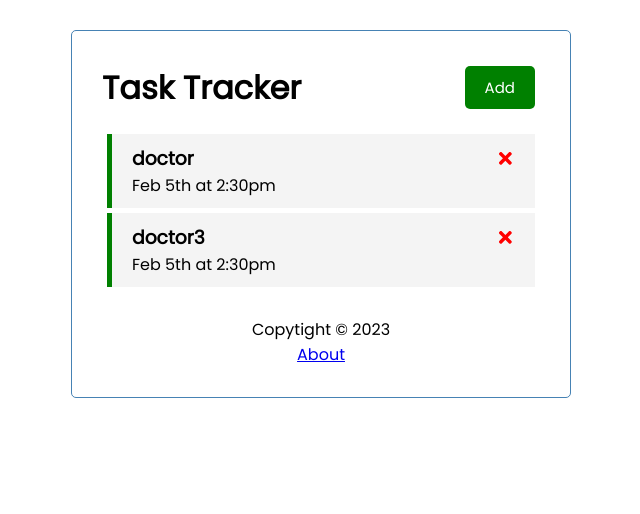
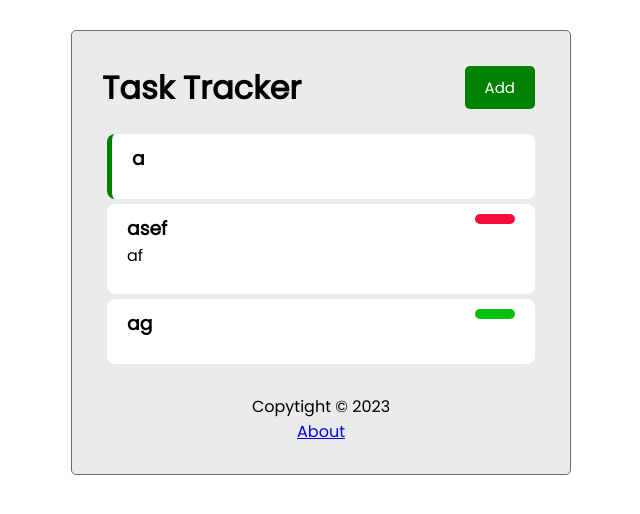
Before and after one commit to KeaweAquarian/react-task-tracker, a React (Create React App) app: page / in a window 1280 px wide. Shown: the top 514 px of the page, without its empty margins (319-959 px from the left). Built offline with nearby package versions, Linux system fonts and the light colour scheme; data requests are answered from the project's data file; the HTML template or start-up script is replaced by a standard one.

Commit message:
add priority

```diff
--- a/db.json
+++ b/db.json
@@ -1,16 +1,27 @@
 {
   "tasks": [
     {
-      "id": 1,
-      "text": "doctor",
-      "day": "Feb 5th at 2:30pm",
-      "reminder": true
+      "text": "a",
+      "day": "",
+      "reminder": true,
+      "completed": false,
+      "id": 6
     },
     {
-      "id": 3,
-      "text": "doctor3",
-      "day": "Feb 5th at 2:30pm",
-      "reminder": true
+      "text": "asef",
+      "day": "af",
+      "reminder": false,
+      "completed": false,
+      "priority": "high",
+      "id": 7
+    },
+    {
+      "text": "ag",
+      "day": "",
+      "reminder": false,
+      "completed": false,
+      "priority": "medium",
+      "id": 8
     }
   ]
 }
--- a/src/App.js
+++ b/src/App.js
@@ -54,6 +54,8 @@ const App = () => {
     // setTasks([...tasks, newTask])
   }
 
+
+
   // Delete Task
   const deleteTask = async (id) => {
     const res = await fetch(`http://localhost:5000/tasks/${id}`, {
@@ -64,6 +66,30 @@ const App = () => {
       ? setTasks(tasks.filter((task) => task.id !== id))
       : alert('Error Deleting This Task')
   }
+
+    //Complete Task
+    const onCompleted = async (id) => {
+      const toggleCompleted = await fetchTask(id)
+
+      const upDate = {...toggleCompleted, completed: !toggleCompleted.completed}
+      console.log(upDate)
+      const res = await fetch(`http://localhost:5000/tasks/${id}`, {
+        method: 'PUT',
+        headers: {
+          'Content-type': 'application/json',
+        },
+        body: JSON.stringify(upDate),
+      })
+      const data = await res.json()
+      console.log(data)
+      setTasks(
+        tasks.map((task) =>
+          task.id === id ? { ...task, completed: data.completed } : task
+
+        )
+      )
+
+    }
 
   // Toggle Reminder
   const toggleReminder = async (id) => {
@@ -86,6 +112,39 @@ const App = () => {
       )
     )
   }
+    // Toggle Priority
+    const togglePriority = async (id) => {
+      const taskToToggle = await fetchTask(id)
+       let valueP = ""
+
+       if (taskToToggle.priority == "low") {
+        valueP = 'medium';
+      } else if (taskToToggle.priority == "medium"){
+        valueP = 'high';
+      }else {
+        valueP = 'low';
+      }
+
+      const updTask = { ...taskToToggle, priority: valueP
+
+       }
+
+      const res = await fetch(`http://localhost:5000/tasks/${id}`, {
+        method: 'PUT',
+        headers: {
+          'Content-type': 'application/json',
+        },
+        body: JSON.stringify(updTask),
+      })
+
+      const data = await res.json()
+
+      setTasks(
+        tasks.map((task) =>
+          task.id === id ? { ...task, priority: data.priority } : task
+        )
+      )
+    }
 
   return (
     <Router>
@@ -105,6 +164,8 @@ const App = () => {
                     tasks={tasks}
                     onDelete={deleteTask}
                     onToggle={toggleReminder}
+                    completedToggle={onCompleted}
+                    priorityToggle={togglePriority}
                   />
                 ) : (
                   'No Tasks To Show'
--- a/src/components/AddTask.js
+++ b/src/components/AddTask.js
@@ -6,6 +6,9 @@ const AddTask = ({onAdd}) => {
     const [text, setText] = useState("")
     const [day, setDay] = useState("")
     const [reminder, setReminder] = useState(false)
+    const [completed, setCompleted] = useState(false)
+    const [priority, setPriority] = useState("low")
+
     const onSubmit = (e => {
         e.preventDefault()
 
@@ -14,11 +17,14 @@ const AddTask = ({onAdd}) => {
             return
         }
 
-        onAdd ({text, day, reminder})
+        onAdd ({text, day, reminder, completed, priority})
 
         setText("")
         setDay("")
         setReminder(false)
+        setCompleted(false)
+        setPriority("low")
+
     })
     return (
       <form className="add-form" onSubmit={onSubmit}>
@@ -34,6 +40,16 @@ const AddTask = ({onAdd}) => {
             value={day} onChange={(e) =>
                 setDay(e.target.value)} />
         </div>
+
+        <h5>Priority</h5>
+         <select id="priority" value={priority} onChange={(e) =>
+                setPriority(e.target.value)} >
+
+          <option value="high">High</option>
+          <option value="medium">Medium</option>
+          <option value="low">Low</option>
+        </select>
+
         <div className="form-control form-control-check">
             <label>Set Reminder</label>
             <input type="checkbox"
--- a/src/components/Task.js
+++ b/src/components/Task.js
@@ -1,14 +1,23 @@
-import { FaTimes} from "react-icons/fa"
-const Task = ({ task, onDelete, onToggle }) => {
+import { FaTimes, FaTrash, FaCheck} from "react-icons/fa"
+import React, { useState } from 'react';
 
+const Task = ({ task, onDelete, onToggle, completedToggle, priorityToggle }) => {
+    const [isShown, setIsShown] = useState(false);
     return (
         <div className={`task ${task.reminder ? "reminder" : ""}`} onDoubleClick={() =>
-            onToggle(task.id)
-        }>
-            <h3>{task.text} <FaTimes style={{ color: "red", cursor: "pointer"}}
+            onToggle(task.id) }  onMouseEnter={() => setIsShown(true)}
+            onMouseLeave={() => setIsShown(false)}>
+            <div className={task.priority} onClick={() => priorityToggle(task.id)} ></div>
+            <h3 className={` ${task.completed ? "completed" : ""}`}>{task.text} </h3>
+            <p>{task.day}</p>
+            <div className={` ${isShown ? "icons" : "iconsNoShow"}`}   >
+            <FaCheck style={{ color: "green", cursor: "pointer", marginRight: "10px"}}
+            onClick={() => completedToggle(task.id)}
+            />
+            <FaTrash style={{ color: "grey", cursor: "pointer"}}
             onClick={() => onDelete(task.id)}
-            /></h3>
-            <p>{task.day}</p>
+            />
+            </div>
 
         </div>
     )
--- a/src/components/Tasks.js
+++ b/src/components/Tasks.js
@@ -1,7 +1,7 @@
 
 import Task from "./Task"
 
-const Tasks = ({tasks, onDelete, onToggle}) => {
+const Tasks = ({tasks, onDelete, onToggle, completedToggle, priorityToggle}) => {
 
     return (
         <>
@@ -11,6 +11,8 @@ const Tasks = ({tasks, onDelete, onToggle}) => {
         task={task}
         onDelete= {onDelete}
         onToggle={onToggle}
+        completedToggle={completedToggle}
+        priorityToggle={priorityToggle}
         />
         ))}
         </>
--- a/src/index.css
+++ b/src/index.css
@@ -15,7 +15,8 @@ body {
   margin: 30px auto;
   overflow: auto;
   min-height: 300px;
-  border: 1px solid steelblue;
+  border: 1px solid rgb(108, 109, 110);
+  background-color: #e3e2e2ac;
   padding: 30px;
   border-radius: 5px;
 }
@@ -55,13 +56,36 @@ body {
 }
 
 .task {
-  background: #f4f4f4;
+  background:#fff;
   margin: 5px;
   padding: 10px 20px;
   cursor: pointer;
+  border-radius: 8px;
 }
 
-.task.reminder {
+.high{
+  background-color: rgb(246, 12, 58);
+  width: 40px;
+  height: 10px;
+  border-radius: 8px;
+  float: right;
+}
+.medium{
+  background-color: rgb(3, 191, 9);
+  width: 40px;
+  height: 10px;
+  border-radius: 8px;
+  float: right;
+}
+.low{
+  background-color: rgb(26, 41, 246);
+  width: 40px;
+  height: 10px;
+  border-radius: 8px;
+  float: right;
+}
+
+.reminder {
   border-left: 5px solid green;
 }
 
@@ -70,6 +94,21 @@ body {
   align-items: center;
   justify-content: space-between;
 }
+.completed{
+text-decoration: line-through;
+text-decoration-thickness: 1.5px;
+}
+.iconsNoShow{
+  display: flex;
+  justify-content: flex-end;
+  visibility: hidden;
+}
+.icons{
+  visibility: visible;
+  display: flex;
+  justify-content: flex-end;
+}
+
 
 .add-form {
   margin-bottom: 40px;
```
Also changed, not shown: 1 other file (tests, documents, lock files or other folders).
